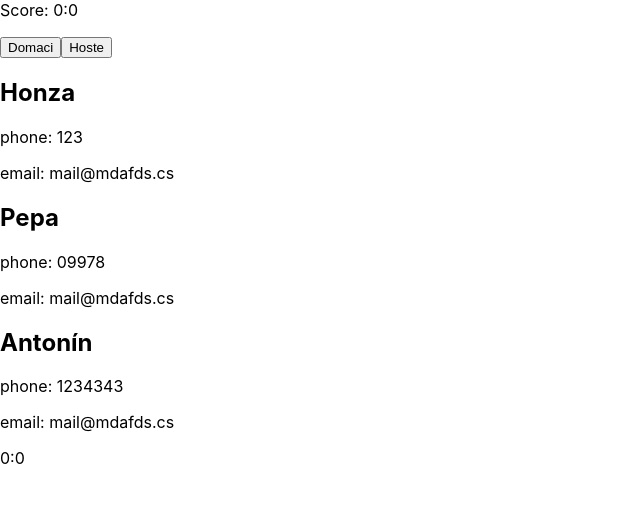
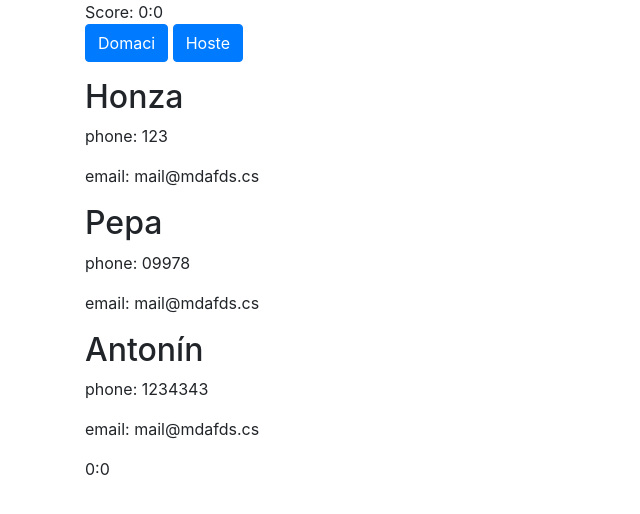
Before and after one commit to janmarek/react-training-contact-list, a React (Create React App) app: page / in a window 1280 px wide. Shown: the top 514 px of the page, without its empty margins (0-640 px from the left). Built offline with nearby package versions, Linux system fonts and the light colour scheme.

Commit message:
react-bootstrap

```diff
--- a/package.json
+++ b/package.json
@@ -8,7 +8,9 @@
     "@testing-library/user-event": "^12.1.10",
     "react": "^17.0.1",
     "react-dom": "^17.0.1",
-    "react-scripts": "4.0.0"
+    "react-scripts": "4.0.0",
+    "bootstrap": "^4.5.2",
+    "react-bootstrap": "^1.4.0"
   },
   "scripts": {
     "start": "react-scripts start",
--- a/src/App.js
+++ b/src/App.js
@@ -2,6 +2,7 @@
 import "./App.css";
 import {ContactList} from "./ContactList";
 import {Score} from "./Score";
+import {Container} from "react-bootstrap";
 
 const contacts = [
     {id: 1, name: "Honza", phone: "123", email: "mail@mdafds.cs"},
@@ -25,7 +26,7 @@
     }
 
     return (
-        <div className="App">
+        <Container>
             <Score
                 domaci={counter}
                 hoste={counter2}
@@ -34,7 +35,7 @@
             />
             <ContactList contacts={contacts} />
             {counter}:{counter2}
-        </div>
+        </Container>
     );
 }
 
--- a/src/Score.js
+++ b/src/Score.js
@@ -1,10 +1,12 @@
+import {Button} from "react-bootstrap";
+
 export function Score(props) {
     return (
         <div>
             Score: {props.domaci}:{props.hoste}
             <p>
-                <button onClick={props.increaseDomaci}>Domaci</button>
-                <button onClick={props.increaseHoste}>Hoste</button>
+                <Button onClick={props.increaseDomaci}>Domaci</Button>{" "}
+                <Button onClick={props.increaseHoste}>Hoste</Button>
             </p>
         </div>
     );
--- a/src/index.js
+++ b/src/index.js
@@ -1,6 +1,7 @@
 import React from "react";
 import ReactDOM from "react-dom";
 import "./index.css";
+import "bootstrap/dist/css/bootstrap.css";
 import App from "./App";
 
 ReactDOM.render(
```
Also changed, not shown: 1 other file (tests, documents, lock files or other folders).
